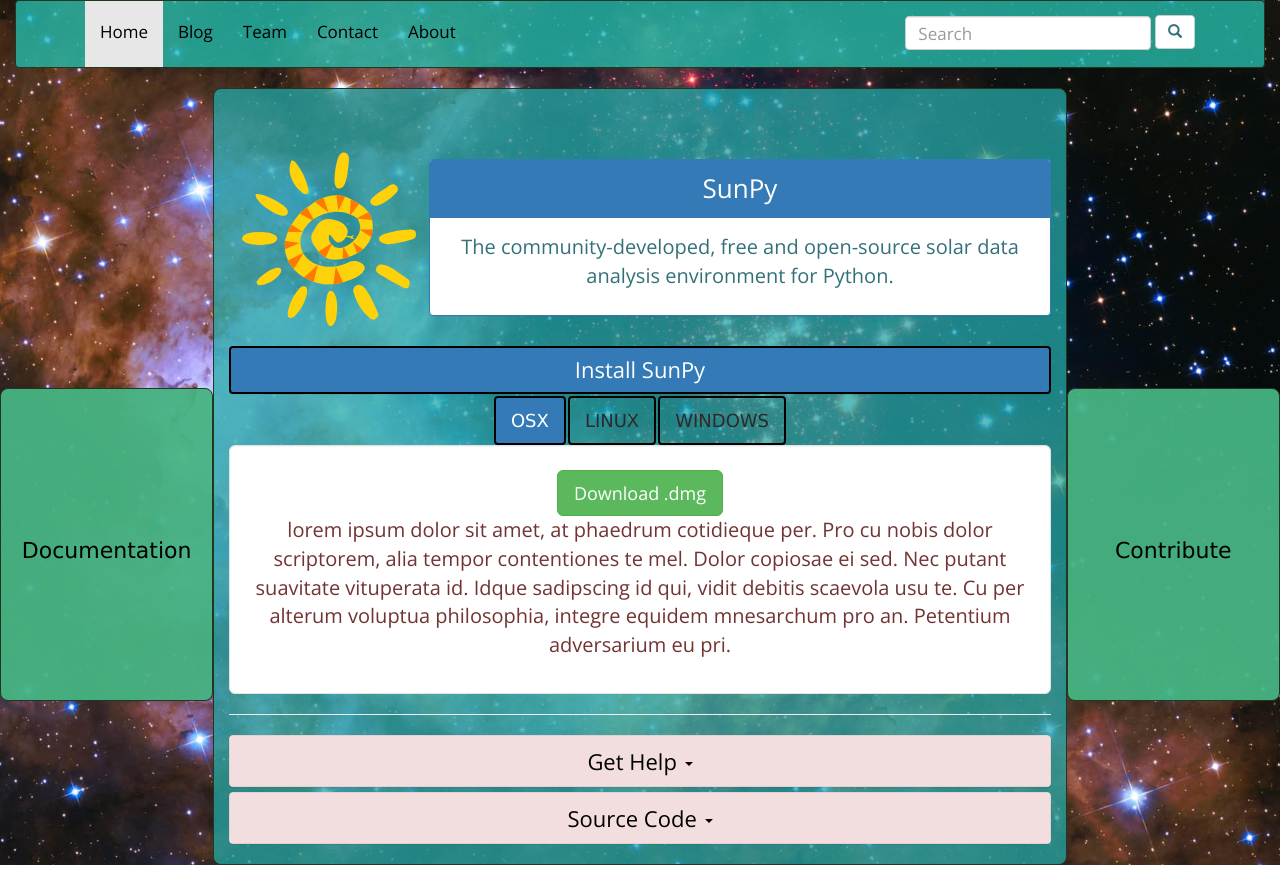
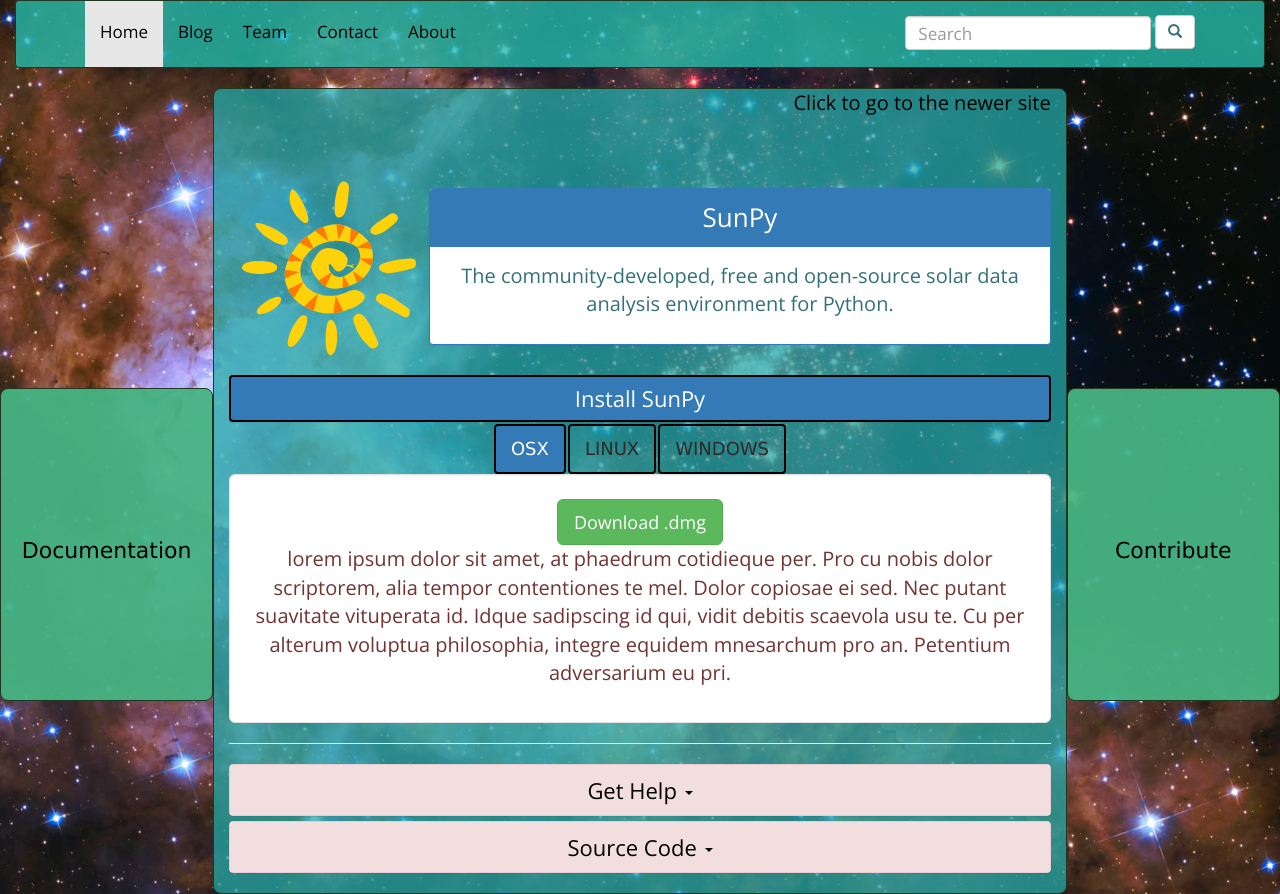
Before and after one commit to souravc4/new_site, a plain HTML site: page index.html in a window 1280 px wide. Before the commit the page ends 865 px from the top, so only its background shows below. Drawn offline with nearby package versions, Linux system fonts and the light colour scheme.

Commit message:
added link for angular site

```diff
--- a/css/home.css
+++ b/css/home.css
@@ -166,3 +166,11 @@
 	margin-top: 25px;
 	}
 }
+.notice{
+	top: 0;
+	right: 0;
+	margin: 0px;
+}
+.notice a:hover{
+	color: blue;
+}
--- a/index.html
+++ b/index.html
@@ -57,6 +57,9 @@
 			</a>
 
 			<div class="col-sm-8">
+				<div class="notice text-right">
+					<a href="https://souravc4.github.io/new_site/">Click to go to the newer site</a>
+				</div>
 				<div class="header">
 					<img src="images/sunpy_icon.svg" height="200" width="200">
 					<div class="panel panel-primary">
```
